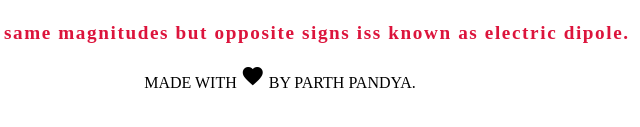
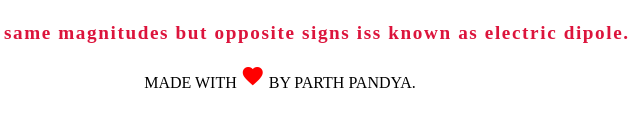
Before and after one commit to parthpandyappp/Applied_Frontend_Skills, a plain HTML site: page index.html in a window 1280 px wide. Shown: the part 595-722 px from the top of the page, 360-1000 px from the left. Drawn offline with Linux system fonts and the light colour scheme.

Commit message:
Update index.html

```diff
--- a/index.html
+++ b/index.html
@@ -20,7 +20,7 @@
 <h3 class="f">~The systyem of two charges having same magnitudes but opposite signs iss known as electric dipole.</h3>
 
 
-<center><p>MADE WITH <i class="material-icons">favorite</i> BY PARTH PANDYA.</p></center>
+<center><p>MADE WITH <i class="material-icons" style="color:red;">favorite</i> BY PARTH PANDYA.</p></center>
 
 </body>
 </html>
```
